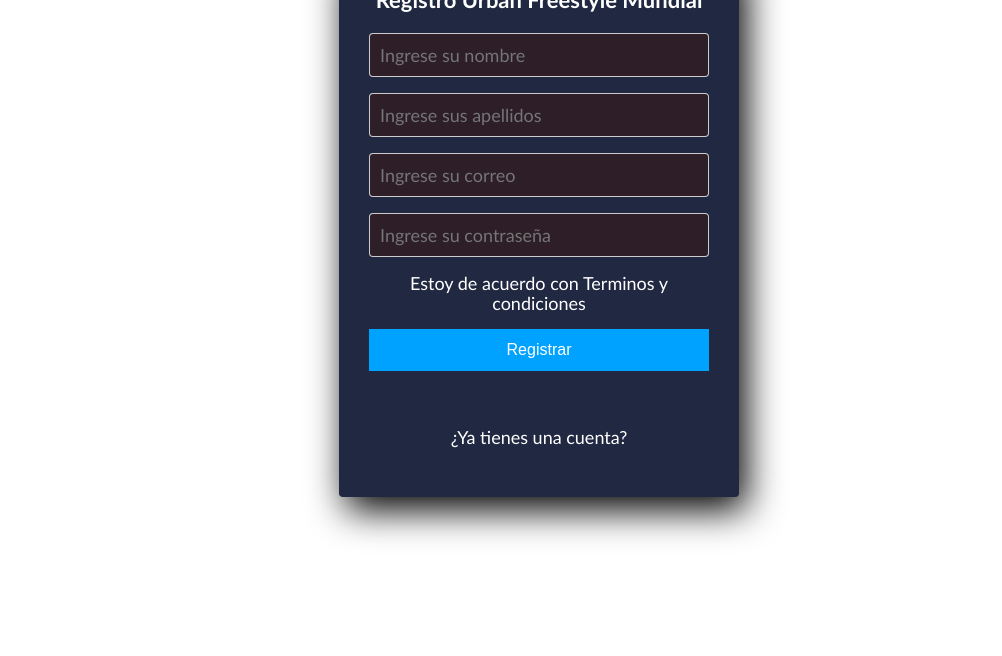
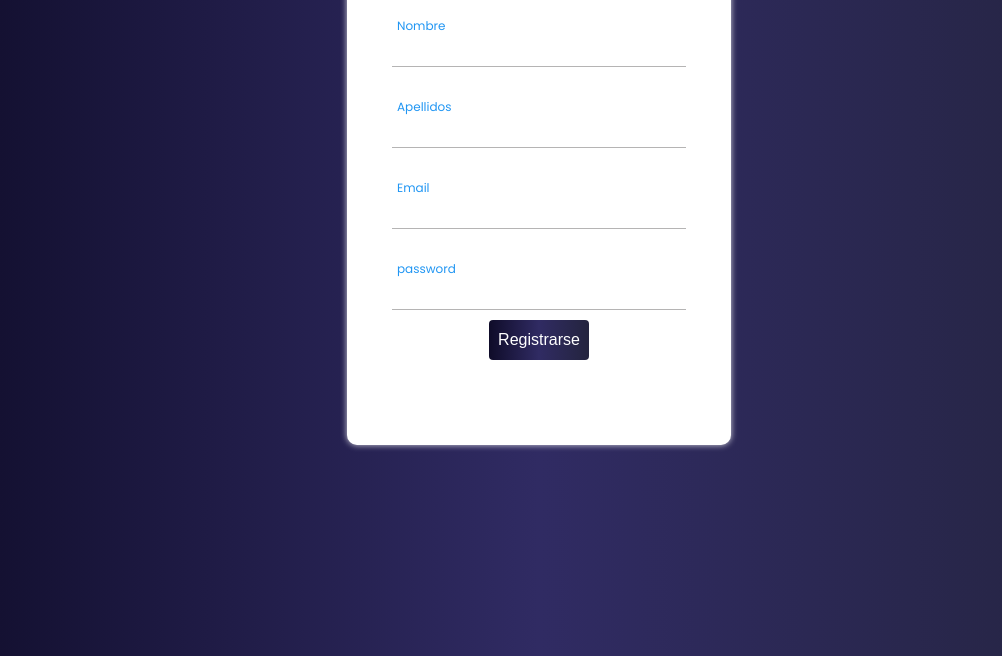
Before and after one commit to UrFrM/Urban-Freestyle-Mundial, a plain HTML site: page index.html in a window 1280 px wide. Shown: the part 144-800 px from the top of the page, without its empty margins (101-1103 px from the left). Drawn offline with Linux system fonts and the light colour scheme.

Commit message:
Add files via upload

```diff
--- a/index.html
+++ b/index.html
@@ -1,32 +1,46 @@
 <!DOCTYPE html>
-<html lang="en">
+<html lang="es">
 <head>
   <meta charset="UTF-8">
   <meta http-equiv="X-UA-Compatible" content="IE=Edge">
   <meta name="viewport" content="width=device-width, initial-scale=1">
 
-  <title>Formulario de registro</title>
+  <title>Registro UFM</title>
 
   <!-- HTML -->
 
 
   <!-- Custom Styles -->
-  <link rel="stylesheet" href="css/style.css">
+  <link rel="stylesheet" href="style.css">
+  <link href="https://fonts.googleapis.com/css?family=Poppins:400,800,900" rel="stylesheet">
 </head>
-
+<!-- volver a poner "required" en los input despues del id-->
 <body>
-  <section class="form-register" id="form">
-    <img class="avatar" src="img/UFM.jpg" />
-    <h4>Registro Urban Freestyle Mundial</h4>
-    <input class="controls" type="text" name="Nombres" id="nombres" placeholder="Ingrese su nombre" />
-    <input class="controls" type="text" name="Apellidos" id="Apellidos" placeholder="Ingrese sus apellidos" />
-    <input class="controls" type="email" name="Correo" id="correo" placeholder="Ingrese su correo" />
-    <input class="controls" type="password" name="Contraseña" id="Contraseña" placeholder="Ingrese su contraseña" />
-    <p>Estoy de acuerdo con <a href="#">Terminos y condiciones</a></p>
-    <input class="botons" type="submit" name="" id="" value="Registrar" />
-    <p class="warnings" id="warnings"></p>
-    <p><a href="#">¿Ya tienes una cuenta?</a></p>
-  </section>
+  <form action="" method="POST" id="form">
+      <h1>Registro UFM</h1>
+      <div class="grupo">
+        <input type="text" name="" id="name"><span class="barra"></span>
+        <label>Nombre</label>
+      </div>
+      <div class="grupo">
+        <input type="text" name="" id="apellidos"><span class="barra"></span>
+        <label>Apellidos</label>
+      </div>
+      <div class="grupo">
+        <input type="email" name="" id="email"><span class="barra"></span>
+        <label>Email</label>
+      </div>
+      <div class="grupo">
+        <input type="password" name="" id="password"><span class="barra"></span>
+        <label>password</label>
+        <!--<div class="grupo">
+        <textarea name="" id="" rows="3" required></textarea><span class="barra"></span>
+        <label>Email</label>
+      </div>-->
+        <button type="submit">Registrarse</button>
+        <p class="warnings" id="warnings"></p>
+      </div>
+    </form>
   <!-- Project -->
   <script src="main.js"></script>
 </body>
--- a/main.js
+++ b/main.js
@@ -1,18 +1,22 @@
-const nombres = document.getElementById("nombres")
+const nombre = document.getElementById("name")
 const apellidos = document.getElementById("apellidos")
-const email = document.getElementById("correo")
-const pass = document.getElementById("contraseña")
-const section = document.getElementById("form")
+const email = document.getElementById("email")
+const pass = document.getElementById("password")
+const form = document.getElementById("form")
 const parrafo = document.getElementById("warnings")
 
 form.addEventListener("submit", e=>{
   e.preventDefault()
   let warnings = ""
   let entrar = false
-  let regexEmail = /^\w+([\.-]?\w+)*@\w+(\.-]?\w+)*(\.\w{2,4})+$/
-  parrafo.innerHTML =""
-  if(nombres.Value.length <3){
+  let regexEmail = /^\w+([\.-]?\w+)*@\w+([\.-]?\w+)*(\.\w{2,4})+$/
+  parrafo.innerHTML = ""
+  if(nombre.value.length <3){
     warnings += 'El nombre no es valido <br>'
+    entrar = true
+  }
+  if(apellidos.value.length <3){
+    warnings += 'El apellido no es valido <br>'
     entrar = true
   }
   if(!regexEmail.test(email.value)){
@@ -26,8 +30,8 @@ form.addEventListener("submit", e=>{
   }
 
   if(entrar){
-    parrafo.index.html = warnings
+    parrafo.innerHTML = warnings
   }else{
-    parrafo.index.html = "Enviado"
+    parrafo.innerHTML = "Enviado"
   }
 })
--- /dev/null
+++ b/style.css
@@ -0,0 +1,153 @@
+:root{
+  --colorTextos: #49454567;
+}
+
+*, ::before, ::after{
+  margin: 0;
+  padding:0;
+  box-sizing: border-box;
+}
+
+body{
+  background: #0f0c29;
+  background: -webkit-gradient(to right, #0f0c29, #302b63, #24243e);
+  background: linear-gradient(to right, #0f0c29, #302b63, #24243e);
+  font-family: 'Poppins', sans-serif;
+  width: 100%;
+  height: 650px;
+  display: flex;
+  justify-content: center;
+  align-items: center;
+}
+
+h1{
+  text-align: center;
+  margin: 10px 0;
+  font-weight: 800;
+}
+
+form{
+  background: #fff;
+  width: 30%;
+  padding: 10px 0;
+  border-radius: 10px;
+  box-shadow: 0 0 6px 0 rgba(255, 255, 255, 0.8);
+  margin:auto;
+}
+
+.form{
+  width: 100%;
+  margin:auto;
+}
+
+form .grupo{
+  position: relative;
+  margin: 45px;
+}
+
+input, textarea{
+  background: none;
+  color: #c6c6c6;
+  font-style: 18px;
+  padding: 10px 10px 10px 5px;
+  display: block;
+  width:  100%;
+  border: none;
+  border-bottom: 1px solid var(--colorTextos);
+  resize: none;
+}
+
+input:focus,textarea:focus{
+  outline: none;
+  color: rgb(94, 93, 93);
+}
+
+input:focus~label, input:valid~label, textarea:focus~label, textarea:valid~label{
+  position: absolute;
+  top: -14px;
+  font-size: 12px;
+  color: #2196F3;
+}
+
+label{
+  color: var(--colorTextos);
+  font-size: 16px;
+  position: absolute;
+  left: 5px;
+  top: 10px;
+  transition: 0.5s ease all;
+  pointer-events: none;
+}
+
+input:focus~.barra::before, textarea:focus~.barra::before{
+  width: 100%;
+}
+
+.barra{
+  position: relative;
+  display: block;
+  width: 100%;
+}
+
+.barra::before{
+  content: '';
+  height: 2px;
+  width: 0;
+  bottom: 0;
+  position: absolute;
+  background: linear-gradient(to right, #0f0c29, #302b63, #24243e);
+  transition: 0.3s ease width;
+  left: 0;
+}
+
+.input:focus~.barra::before{
+  width: 100%
+}
+
+.warnings{
+  width: 200px;
+  text-align: center;
+  margin: auto;
+  color: #DB1212;
+  padding-top: 20px;
+}
+
+button{
+  background: #0f0c29;
+  background: -webkit-gradient(to right, #0f0c29, #302b63, #24243e);
+  background: linear-gradient(to right, #0f0c29, #302b63, #24243e);
+  display: block;
+  width: 100px;
+  height: 40px;
+  border: none;
+  color: #fff;
+  border-radius: 4px;
+  font-size: 16px;
+  margin: 10px auto;
+  cursor: pointer;
+}
+
+@media screen and (max-width:1100px){
+  form{
+    width: 50%;
+  }
+}
+
+@media screen and (max-width:600px){
+  form{
+    width: 60%;
+  }
+}
+
+
+@media screen and (max-width:450px){
+  form{
+    width: 80%;
+  }
+}
+
+@media screen and (max-width:300px){
+  form{
+    width: 90%;
+  }
+}
```
